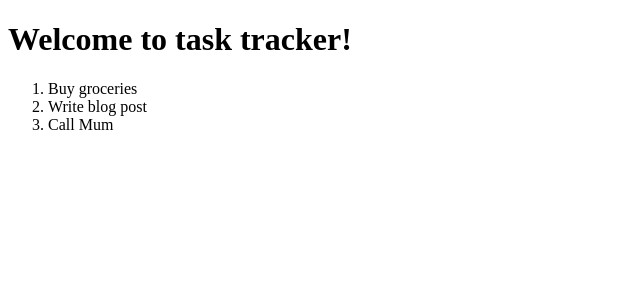
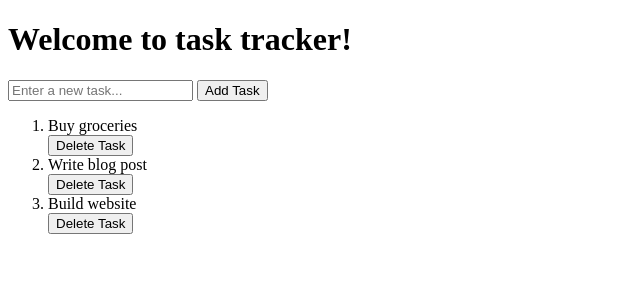
Before and after one commit to Craigjre1/test_web_app, a Flask app: page / in a window 1280 px wide. Shown: the top 300 px of the page, without its empty margins (0-640 px from the left). Run offline with Flask 3, Linux system fonts and the light colour scheme.

Commit message:
Starting task to make delete tasks - currently incomplete

```diff
--- a/app.py
+++ b/app.py
@@ -1,11 +1,31 @@
-from flask import Flask, render_template
+from flask import Flask, render_template, request
 
 app = Flask(__name__)
-tasks = ["Buy groceries", "Write blog post", "Call Mum"]
 
-@app.route("/")
+tasks = [
+    {"id": 1, "description": "Buy groceries"},
+    {"id": 2, "description": "Write blog post"},
+    {"id": 3, "description": "Build website"}
+]
+
+@app.route("/",methods=['POST','GET'])
 def hello_world():
+    if request.method == 'POST':
+        new_task = request.form.get("task")
+        if new_task and new_task.strip():
+            add_dict_tolist(new_task,tasks) # will also renumber tasks, allowing for deletions
+
     return render_template("home.html",task_list=tasks)
+
+def add_dict_tolist(item,my_list):
+    new_ID = 1
+    for my_dict in my_list: #renumber all existing items in the list (allowing for deletions)
+        my_dict["id"] = new_ID
+        new_ID+=1
+
+    new_dict = {"id": new_ID,"description":item} #create dictionary for new item
+    my_list.append(new_dict) # append new dictionary to the list with new numbering
+
 
 if __name__=='__main__':
     app.run(debug=True)
--- a/templates/home.html
+++ b/templates/home.html
@@ -5,8 +5,18 @@
 </head>
 <body>
     <h1>Welcome to task tracker!</h1>
+
+    <form method="POST">
+        <input type="text" name="task" placeholder="Enter a new task..."/>
+        <button type="submit">Add Task</button>
+    </form>
+
     <ol>{% for task in task_list %}
-        <li>{{task}}</li>
+        <li>{{task["description"]}}</li>
+            <form method="POST" action='/dynamic'>
+                <input type="hidden" name={{task["id"]}}/>
+                <button type="submit">Delete Task</button>
+            </form>
         {% endfor %}
     </ol>
 </body>
```
